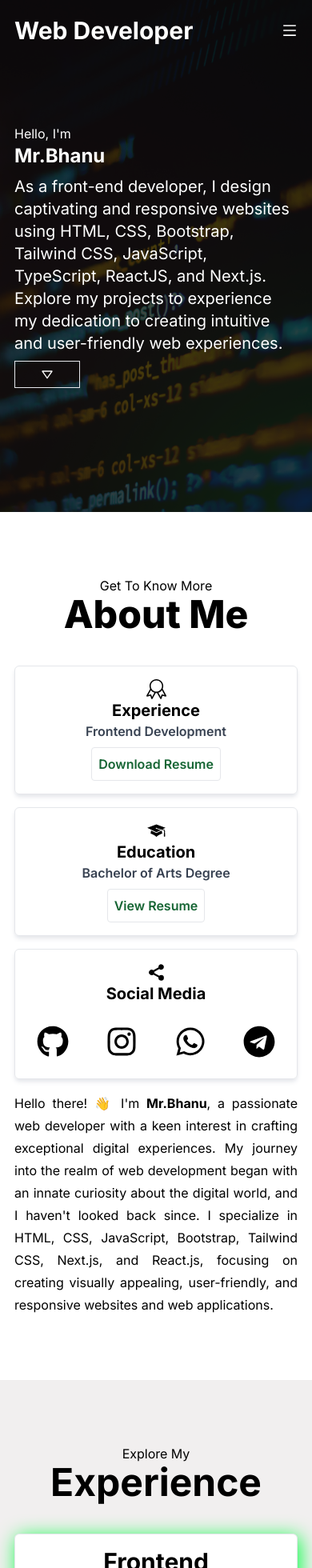
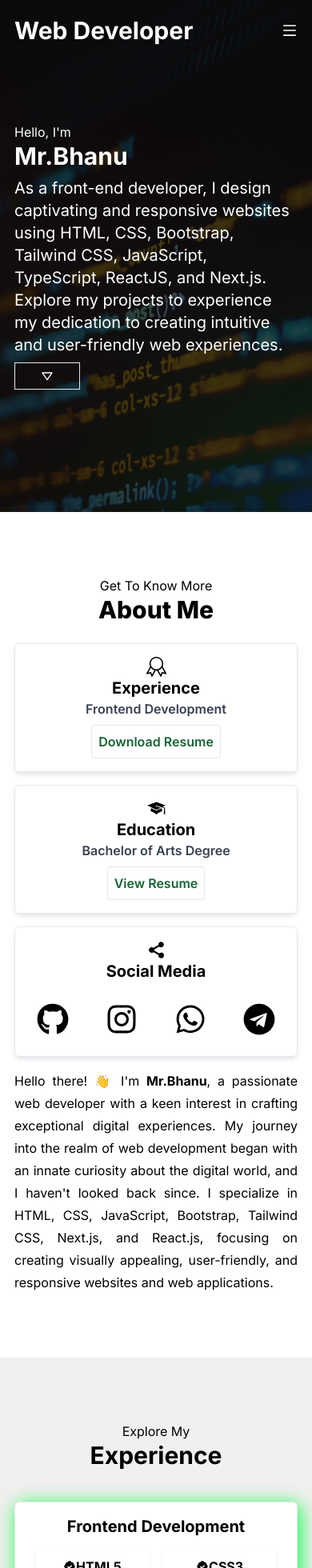
Before and after one commit to bhanudova02/portfolio, a Next.js app: page / in a window 390 px wide. Shown: the top 1960 px of the page at 80% size. Built offline with nearby package versions, Linux system fonts and the light colour scheme; a web font is replaced by a local one.

Commit message:
new changes added

```diff
--- a/src/components/About.tsx
+++ b/src/components/About.tsx
@@ -11,10 +11,10 @@ export default function About() {
             <div>
                 <div className="text-center">
                     <p>Get To Know More</p>
-                    <h2 className="font-extrabold text-5xl">About Me</h2>
+                    <h2 className="font-extrabold text-3xl md:text-5xl">About Me</h2>
                 </div>
 
-                <div className="flex flex-col md:flex-row gap-2 h-full lg:h-[350px] mt-8">
+                <div className="flex flex-col md:flex-row gap-2 h-full lg:h-[350px] mt-4 md:mt-8">
                     <div className="p-2 w-full">
                         <div className="flex flex-col lg:flex-row items-center text-center gap-4">
                             <div className="border p-4 w-full lg:w-[30%] rounded-md shadow-md shadow-gray-200">
--- a/src/components/Contact.tsx
+++ b/src/components/Contact.tsx
@@ -7,8 +7,8 @@ export default function Contact() {
             <div className="container-fluid mx-auto">
                 <div className="flex gap-2 lg:gap-0 flex-col lg:flex-row  px-2 md:px-0 shadow-md shadow-gray-100">
                     <div className="w-full lg:w-1/3 bg-indigo-500  rounded-tr rounded-br  lg:rounded-tr-none lg:rounded-br-none rounded-tl rounded-bl  p-6">
-                        <h1 className="xl:text-4xl text-3xl pb-4 text-white font-bold mt-4">Get in touch</h1>
-                        <p className="text-xl text-white pb-10 leading-relaxed font-normal lg:pr-4">
+                        <h1 className="md:text-4xl text-2xl pb-4 text-white font-bold mt-4">Get in touch</h1>
+                        <p className="md:text-xl text-lg text-white pb-10 leading-relaxed font-normal lg:pr-4">
                             I provide front-end support with expertise in HTML5, CSS3, JavaScript ES6, TypeScript, Bootstrap, Tailwindcss, ShadcnUi, DaisyUi ReactJS, and NextJS. 🚀 Proficient in responsive design, I'm here to assist you!
                         </p>
                         <div className="space-y-4">
@@ -36,7 +36,7 @@ export default function Contact() {
                     </div>
                     <div className="w-full lg:w-2/3 bg-gray-200 p-1 lg:p-2 rounded-tl rounded-bl lg:rounded-tl-none lg:rounded-bl-none rounded-tr rounded-br">
                         <div className="bg-white p-10 h-fit rounded-tr rounded-br">
-                            <h1 className="text-4xl text-gray-800 font-extrabold mb-6">Enter Details</h1>
+                            <h1 className="text-2xl md:text-4xl text-gray-800 font-extrabold mb-6">Enter Details</h1>
                             <div className="grid grid-cols-1 md:grid-cols-2 gap-2">
                                 <div>
                                     <label className="text-gray-800 text-sm font-semibold leading-tight tracking-normal">Full Name</label>
--- a/src/components/Experience.tsx
+++ b/src/components/Experience.tsx
@@ -5,12 +5,12 @@ export default function Experience() {
             <div id="experience" className="container-fluid mx-auto">
                 <div className="text-center">
                     <p>Explore My</p>
-                    <h2 className="font-bold text-5xl mb-6">Experience</h2>
+                    <h2 className="font-bold text-3xl md:text-5xl mb-6">Experience</h2>
                 </div>
                 <div className="grid grid-cols-1 lg:grid-cols-2 gap-10 mt-10 px-2 md:px-0">
                     <div className="border p-4 rounded-md w-full shadow border-box-one bg-white">
-                        <h2 className="text-center text-3xl font-bold">Frontend Development</h2>
-                        <div className="flex justify-center items-center mt-6">
+                        <h2 className="text-center text-xl md:text-3xl font-bold">Frontend Development</h2>
+                        <div className="flex justify-center items-center mt-4 md:mt-6">
                             <div className="grid grid-cols-2 md:grid-cols-4 lg:grid-cols-3 gap-4">
                                 <div className="py-2 px-4 text-center shadow rounded-md">
                                     <h2 className="font-bold flex items-center justify-center text-center"><BiSolidBadgeCheck /> HTML5</h2>
@@ -54,8 +54,8 @@ export default function Experience() {
                         </div>
                     </div>
                     <div className="border p-4 w-full rounded-md shadow border-box-two bg-white">
-                        <h2 className="text-center text-3xl font-bold">Backend Development</h2>
-                        <div className="flex justify-center items-center mt-6">
+                        <h2 className="text-center text-xl md:text-3xl font-bold">Backend Development</h2>
+                        <div className="flex justify-center items-center mt-4 md:mt-6">
                             <div className="grid grid-cols-2 md:grid-cols-4 lg:grid-cols-3 gap-8">
                                 <div className="py-2 px-4 text-center shadow rounded-md">
                                     <h2 className="font-bold flex items-center justify-center text-center"><BiSolidBadgeCheck /> NodeJs</h2>
--- a/src/components/Hero.tsx
+++ b/src/components/Hero.tsx
@@ -10,7 +10,7 @@ const Hero: React.FC<HeroProps> = ({ heading, message }) => {
                 <div className="absolute top-0 left-0 right-0 bottom-0  h-[40rem] md:h-[46rem] lg:h-[40rem] bg-black/70 z-[2] " />
                 <div className=" text-white z-[2] mt-0 lg:mt-10 px-2 md:px-0">
                     <h3>Hello, I&apos;m</h3>
-                    <h2 className="text-2xl md:text-5xl font-bold">{heading}</h2>
+                    <h2 className="text-3xl md:text-5xl font-bold">{heading}</h2>
                     <p className="py-2 md:py-5 text-xl leading-7 md:leading-10 lg:leading-10">
                         As a front-end developer, I design captivating and responsive websites using HTML, CSS, Bootstrap, Tailwind CSS, JavaScript, TypeScript, ReactJS, and Next.js. Explore my projects to experience my dedication to creating intuitive and user-friendly web experiences.
                     </p>
--- a/src/components/Projects.tsx
+++ b/src/components/Projects.tsx
@@ -34,7 +34,7 @@ export default function Projects() {
             <div>
                 <div className="text-center">
                     <p>Browse My Recent</p>
-                    <h1 className="text-5xl font-bold">Projects</h1>
+                    <h1 className="text-3xl md:text-5xl font-bold">Projects</h1>
                 </div>
                 <div className="grid grid-cols-1 md:grid-cols-2 lg:grid-cols-3 gap-10 mt-6 px-2 md:px-0">
                     {
```
